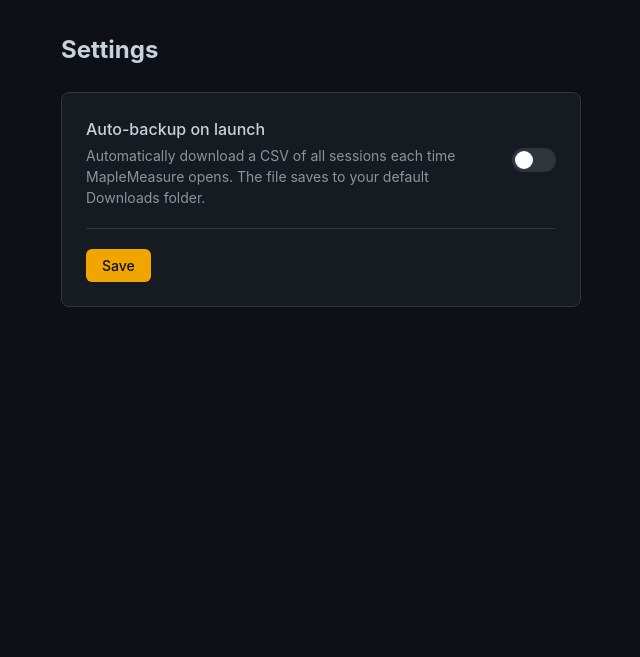
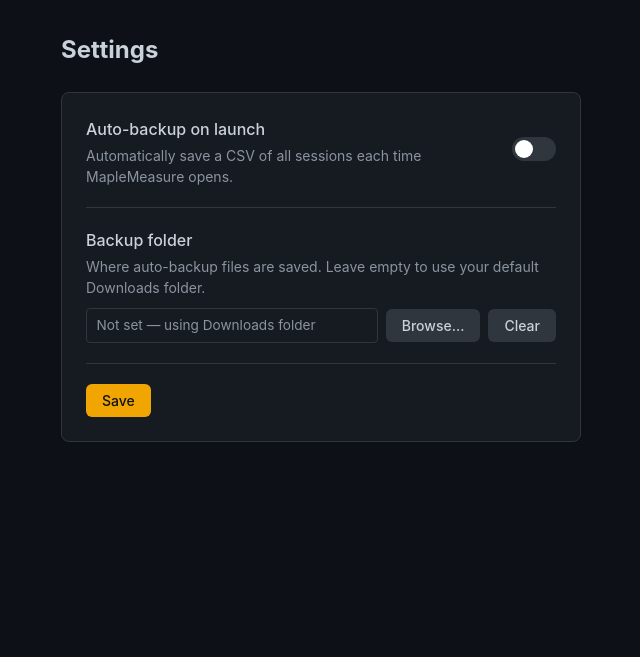
Before and after one commit to Tom-bass/MapleMeasure, a FastAPI app: page /settings in a window 1280 px wide. Shown: the part 56-713 px from the top of the page, without its empty margins (3-643 px from the left). Run offline with FastAPI, Linux system fonts and the light colour scheme; data that the repository does not hold is empty.

Commit message:
Add frags/hour column and configurable backup folder
- Sessions table: new Frags / Hour column between SOL Frags and Frags / 1K Kills, with avg and total in the analytics footer
- Settings: Browse button opens a native Windows folder picker (tkinter); chosen path saved to config.json as backup_folder
- Auto-backup: writes MapleMeasure_YYYY-MM-DD.csv directly to the configured folder server-side; falls back to browser download if no folder is set

Co-Authored-By: Claude Sonnet 4.6 <noreply@anthropic.com>

```diff
--- a/config.py
+++ b/config.py
@@ -2,7 +2,8 @@ import json
 import os
 
 _DEFAULTS = {
-    "auto_backup": False,
+    "auto_backup":   False,
+    "backup_folder": "",
 }
 
 
--- a/routes/api.py
+++ b/routes/api.py
@@ -1,6 +1,11 @@
+import csv
 import os
+from datetime import datetime
 from fastapi import APIRouter
-from core import ASSETS_DIR
+from fastapi.responses import JSONResponse
+from core import ASSETS_DIR, DB_PATH, CONFIG_PATH
+from config import load_config, save_config
+from database import export_sessions_rows
 
 router = APIRouter(prefix="/api")
 
@@ -16,3 +21,39 @@ def list_tracks():
         if os.path.splitext(f)[1].lower() in _AUDIO_EXTS
     )
     return {"tracks": tracks}
+
+
+@router.get("/browse-folder")
+def browse_folder():
+    try:
+        import tkinter as tk
+        from tkinter import filedialog
+    except ImportError:
+        return JSONResponse({"path": None, "error": "tkinter not available"})
+
+    root = tk.Tk()
+    root.withdraw()
+    root.wm_attributes("-topmost", True)
+    folder = filedialog.askdirectory(parent=root, title="Select backup folder")
+    root.destroy()
+    return {"path": folder or None}
+
+
+@router.get("/backup")
+def run_backup():
+    cfg = load_config(CONFIG_PATH)
+    folder = cfg.get("backup_folder", "")
+    if not folder or not os.path.isdir(folder):
+        return JSONResponse({"ok": False, "error": "Backup folder not set or does not exist"}, status_code=400)
+
+    filename = f"MapleMeasure_{datetime.now().strftime('%Y-%m-%d')}.csv"
+    filepath = os.path.join(folder, filename)
+
+    rows = export_sessions_rows(DB_PATH)
+    with open(filepath, "w", newline="", encoding="utf-8") as f:
+        writer = csv.writer(f)
+        writer.writerow(["session_date", "auto_battle_minutes", "kills", "solo_frags"])
+        for r in rows:
+            writer.writerow([r["session_date"], r["auto_battle_minutes"], r["kills"], r["solo_frags"]])
+
+    return {"ok": True, "path": filepath}
--- a/routes/sessions.py
+++ b/routes/sessions.py
@@ -62,6 +62,7 @@ def dashboard(request: Request):
         "chart_kills":    json.dumps(chart_kills),
         "chart_frags":    json.dumps(chart_frags),
         "auto_backup":    cfg.get("auto_backup", False),
+        "backup_folder":  cfg.get("backup_folder", ""),
     })
 
 
--- a/routes/settings.py
+++ b/routes/settings.py
@@ -14,8 +14,9 @@ def settings_page(request: Request):
 
 
 @router.post("/settings")
-def settings_save(auto_backup: str = Form(default="")):
+def settings_save(auto_backup: str = Form(default=""), backup_folder: str = Form(default="")):
     cfg = load_config(CONFIG_PATH)
-    cfg["auto_backup"] = (auto_backup == "on")
+    cfg["auto_backup"]   = (auto_backup == "on")
+    cfg["backup_folder"] = backup_folder.strip()
     save_config(CONFIG_PATH, cfg)
     return RedirectResponse("/settings", status_code=303)
--- a/templates/index.html
+++ b/templates/index.html
@@ -84,11 +84,15 @@
 <script>
 if (!sessionStorage.getItem('backup_done')) {
   sessionStorage.setItem('backup_done', '1');
+  {% if backup_folder %}
+  fetch('/api/backup');
+  {% else %}
   const a = document.createElement('a');
   a.href = '/sessions/export';
   document.body.appendChild(a);
   a.click();
   document.body.removeChild(a);
+  {% endif %}
 }
 </script>
 {% endif %}
--- a/templates/sessions.html
+++ b/templates/sessions.html
@@ -59,6 +59,7 @@
           <th>{{ sort_link('Duration (min)', 'auto_battle_minutes') }}</th>
           <th>{{ sort_link('Kills', 'kills') }}</th>
           <th>{{ sort_link('SOL Frags', 'solo_frags') }}</th>
+          <th>Frags / Hour</th>
           <th>Frags / 1K Kills</th>
           <th>{{ sort_link('Logged', 'created_at') }}</th>
         </tr>
@@ -71,6 +72,7 @@
           <td>{{ s.auto_battle_minutes or '—' }}</td>
           <td>{{ "{:,}".format(s.kills) if s.kills else '—' }}</td>
           <td>{{ "{:,}".format(s.solo_frags) if s.solo_frags else '—' }}</td>
+          <td>{{ (s.solo_frags / (s.auto_battle_minutes / 60)) | round(1) if (s.auto_battle_minutes and s.solo_frags is not none) else '—' }}</td>
           <td>{{ (s.solo_frags / s.kills * 1000) | round(2) if (s.kills and s.solo_frags is not none) else '—' }}</td>
           <td class="text-muted text-sm">{{ s.created_at[:10] if s.created_at else '—' }}</td>
         </tr>
@@ -83,6 +85,7 @@
           <td>{{ analytics.avg_minutes }}</td>
           <td>{{ "{:,}".format(analytics.avg_kills) }}</td>
           <td>{{ analytics.avg_frags }}</td>
+          <td>{{ analytics.avg_frags_per_hour }}</td>
           <td>{{ analytics.avg_frags_per_1k }}</td>
           <td></td>
         </tr>
@@ -91,6 +94,7 @@
           <td>{{ "{:,}".format(analytics.total_minutes) }}</td>
           <td>{{ "{:,}".format(analytics.total_kills) }}</td>
           <td>{{ "{:,}".format(analytics.total_frags) }}</td>
+          <td>{{ analytics.total_frags_per_hour }}</td>
           <td>{{ analytics.total_frags_per_1k }}</td>
           <td></td>
         </tr>
--- a/templates/settings.html
+++ b/templates/settings.html
@@ -30,8 +30,7 @@
       <div>
         <div style="font-weight:500;margin-bottom:0.25rem">Auto-backup on launch</div>
         <div class="text-muted text-sm">
-          Automatically download a CSV of all sessions each time MapleMeasure opens.
-          The file saves to your default Downloads folder.
+          Automatically save a CSV of all sessions each time MapleMeasure opens.
         </div>
       </div>
       <label class="toggle-switch">
@@ -42,9 +41,62 @@
     </div>
 
     <div style="margin-top:1.25rem;border-top:1px solid var(--border);padding-top:1.25rem">
+      <div style="font-weight:500;margin-bottom:0.25rem">Backup folder</div>
+      <div class="text-muted text-sm" style="margin-bottom:0.6rem">
+        Where auto-backup files are saved. Leave empty to use your default Downloads folder.
+      </div>
+      <div style="display:flex;align-items:center;gap:0.5rem">
+        <span id="folder-display" style="
+              flex:1;font-size:0.85rem;
+              background:var(--surface);border:1px solid var(--border);border-radius:4px;
+              padding:0.4rem 0.6rem;word-break:break-all;
+              color:{{ 'var(--text)' if cfg.backup_folder else 'var(--muted)' }}">
+          {{ cfg.backup_folder or 'Not set — using Downloads folder' }}
+        </span>
+        <button type="button" id="browse-btn" class="btn btn-secondary" style="flex-shrink:0">Browse…</button>
+        <button type="button" id="clear-btn" class="btn btn-secondary" style="flex-shrink:0">Clear</button>
+      </div>
+      <input type="hidden" name="backup_folder" id="backup-folder-input" value="{{ cfg.backup_folder or '' }}">
+    </div>
+
+    <div style="margin-top:1.25rem;border-top:1px solid var(--border);padding-top:1.25rem">
       <button type="submit" class="btn btn-primary">Save</button>
     </div>
 
   </form>
 </div>
 {% endblock %}
+
+{% block scripts %}
+<script>
+(function () {
+  const display   = document.getElementById('folder-display');
+  const input     = document.getElementById('backup-folder-input');
+  const browseBtn = document.getElementById('browse-btn');
+  const clearBtn  = document.getElementById('clear-btn');
+
+  browseBtn.addEventListener('click', async () => {
+    browseBtn.disabled = true;
+    browseBtn.textContent = 'Opening…';
+    try {
+      const res  = await fetch('/api/browse-folder');
+      const data = await res.json();
+      if (data.path) {
+        display.textContent = data.path;
+        display.style.color = 'var(--text)';
+        input.value = data.path;
+      }
+    } finally {
+      browseBtn.disabled = false;
+      browseBtn.textContent = 'Browse…';
+    }
+  });
+
+  clearBtn.addEventListener('click', () => {
+    display.textContent = 'Not set — using Downloads folder';
+    display.style.color = 'var(--muted)';
+    input.value = '';
+  });
+})();
+</script>
+{% endblock %}
```
Also changed, not shown: database.py (+10 -1 lines).
